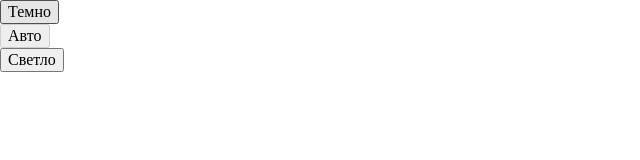
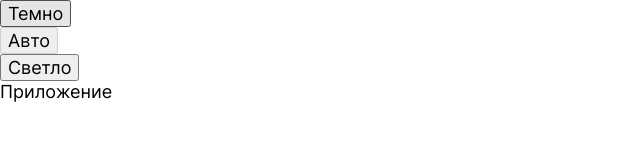
Before and after one commit to stan99-cheb/zakrivayuschiy-teg-f, a website built with Vite: page index.html in a window 1280 px wide. Shown: the whole page, without its empty margins (0-640 px from the left). Built offline with nearby package versions, Linux system fonts and the light colour scheme.

Commit message:
feat: Шаг 2. Шрифты

```diff
--- a/fonts/fonts.css
+++ b/fonts/fonts.css
@@ -1 +1,19 @@
 /* В этом файле вы импортируете все шрифты для сайта. Один из них вариативный и требует особенной настройки */
+@font-face {
+  font-display: swap;
+  font-family: 'Inter-Variable';
+  font-weight: 400 785;
+  src:
+    local('Inter-Variable'),
+    url(./Inter-Variable.woff2) format('woff2 supports variations'),
+    url(./Inter-Variable.woff2) format('woff2-variations');
+}
+
+@font-face {
+  font-display: swap;
+  font-family: 'PressStart2P';
+  font-weight: 400;
+  src:
+    local('PressStart2P'),
+    url(./PressStart2P-Regular.woff) format('woff');
+}
--- a/index.html
+++ b/index.html
@@ -43,7 +43,7 @@
     </nav>
   </header>
   <main>
-
+    Приложение
   </main>
 
   <script type="module" src="./scripts/like.js"></script>
--- a/styles/style.css
+++ b/styles/style.css
@@ -17,10 +17,15 @@
 .page {
   min-inline-size: 320px;
   min-block-size: 100dvb;
+
+  font-family: Arial, Helvetica, sans-serif;
+  font-size: 18px;
+  font-weight: 400;
+  line-height: 22px;
 }
 
-.floppy {
-  color: red;
-  width: 100px;
-  height: 100px;
+@supports (font-variation-settings: normal) {
+  .page {
+    font-family: var(--main-font), Arial, Helvetica, sans-serif;
+  }
 }
--- a/styles/variables.css
+++ b/styles/variables.css
@@ -1 +1,5 @@
 /* В этом файле будут храниться все значения переменных в исходном состоянии, а так же их изменения в зависимости от ширины устройства */
+:root {
+  --main-font: 'Inter-Variable';
+  --accent-font: 'PressStart2P';
+}
```
